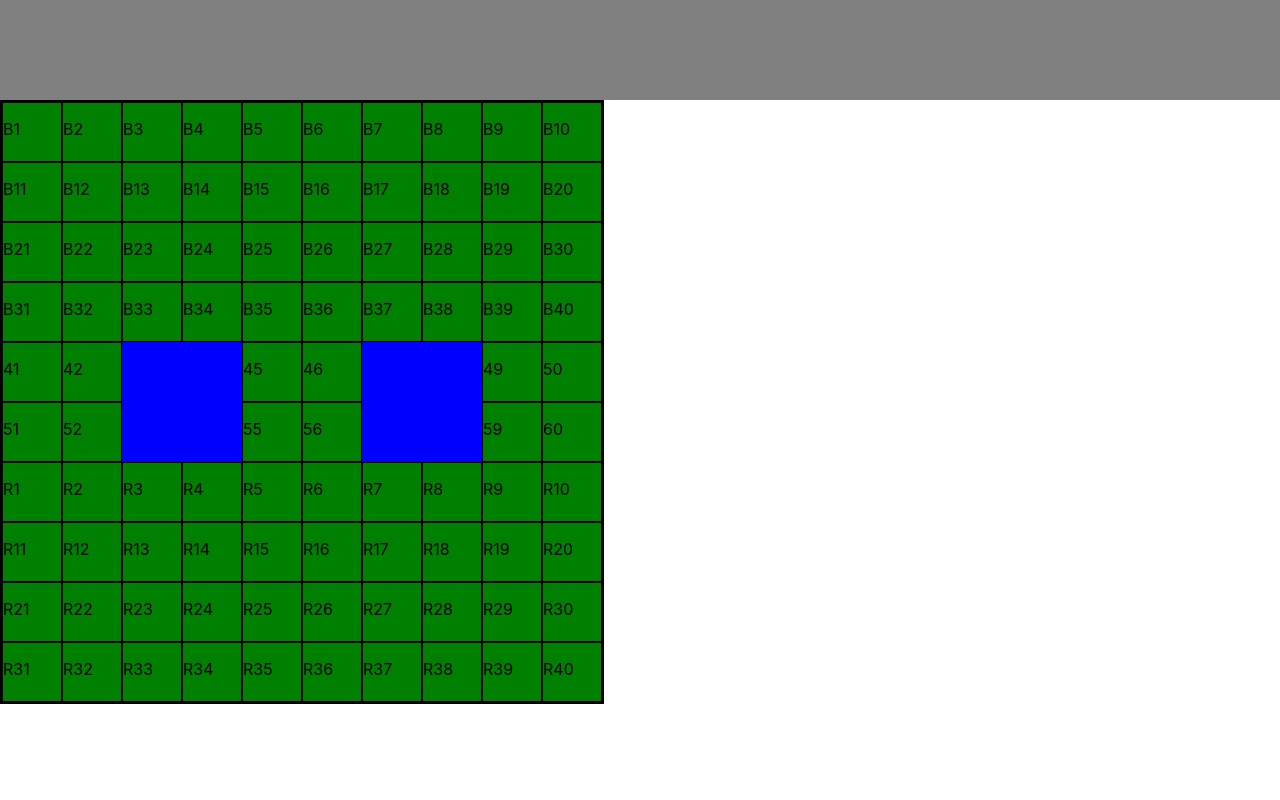
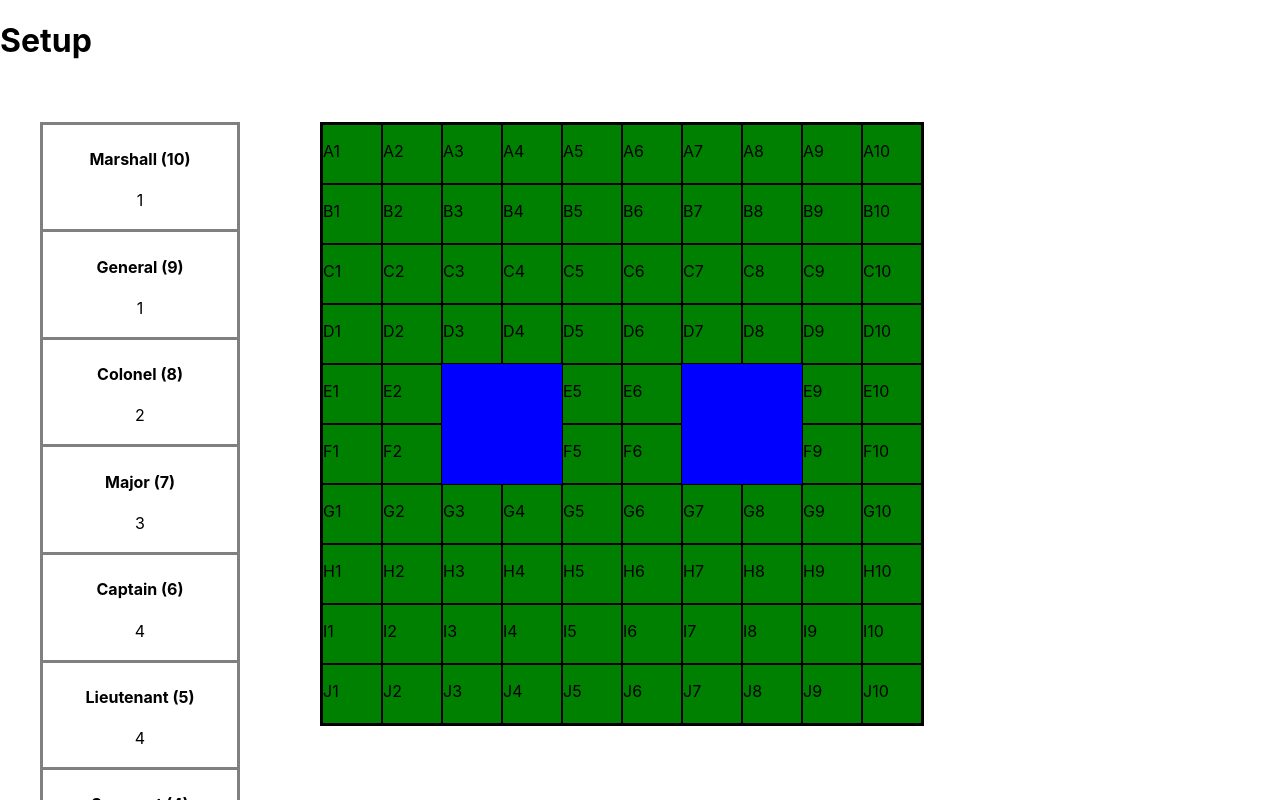
Before and after one commit to weasel-fish/Stratego, a React (Create React App) app: page / in a window 1280 px wide. Shown: the top 800 px of the page. Built offline with nearby package versions, Linux system fonts and the light colour scheme.

Commit message:
Add piece bank

```diff
--- a/src/components/Board.js
+++ b/src/components/Board.js
@@ -1,28 +1,33 @@
 import Space from './Space'
-import WaterTile from './WaterTile'
+import {useState} from 'react'
 
-function Board() {
-    let spaces = []
-    let waterTiles = [43, 44, 47, 48, 53, 54, 57, 58]
-    for(let i = 1; i <= 100; i++) {
-        if(waterTiles.includes(i)) {
-            spaces.push('w' + i)
-        } else {
-            spaces.push(i)
-        }
-    }
+function Board({setSelected}) {
 
-    console.log(spaces)
+    let boardMatrix = [['blue', 'blue', 'blue', 'blue', 'blue', 'blue', 'blue', 'blue', 'blue', 'blue'],
+    ['blue', 'blue', 'blue', 'blue', 'blue', 'blue', 'blue', 'blue', 'blue', 'blue'],
+    ['blue', 'blue', 'blue', 'blue', 'blue', 'blue', 'blue', 'blue', 'blue', 'blue'],
+    ['blue', 'blue', 'blue', 'blue', 'blue', 'blue', 'blue', 'blue', 'blue', 'blue'],
+    [null, null, 'water', 'water', null, null, 'water', 'water', null, null],
+    [null, null, 'water', 'water', null, null, 'water', 'water', null, null],
+    ['red', 'red', 'red', 'red', 'red', 'red', 'red', 'red', 'red', 'red'],
+    ['red', 'red', 'red', 'red', 'red', 'red', 'red', 'red', 'red', 'red'],
+    ['red', 'red', 'red', 'red', 'red', 'red', 'red', 'red', 'red', 'red'],
+    ['red', 'red', 'red', 'red', 'red', 'red', 'red', 'red', 'red', 'red']]
+
+    const [boardCoords, setBoardCoords] = useState(boardMatrix)
 
     return (
         <div id='board'>
-            {spaces.map(space => {
-                if(typeof space != 'string') {
-                    return <Space key={space} num={space > 60 ? `R${space - 60}`: space < 41 ? `B${space}` : space}/>
-                } else {
-                    return <WaterTile key={space}/>
-                }
-            })}
+            {boardCoords[0].map((space, index) => <Space occupant={space} num ={'A' + (index + 1)} />)}
+            {boardCoords[1].map((space, index) => <Space occupant={space} num ={'B' + (index + 1)} />)}
+            {boardCoords[2].map((space, index) => <Space occupant={space} num ={'C' + (index + 1)} />)}
+            {boardCoords[3].map((space, index) => <Space occupant={space} num ={'D' + (index + 1)} />)}
+            {boardCoords[4].map((space, index) => <Space occupant={space} num ={'E' + (index + 1)} />)}
+            {boardCoords[5].map((space, index) => <Space occupant={space} num ={'F' + (index + 1)} />)}
+            {boardCoords[6].map((space, index) => <Space occupant={space} num ={'G' + (index + 1)} />)}
+            {boardCoords[7].map((space, index) => <Space occupant={space} num ={'H' + (index + 1)} />)}
+            {boardCoords[8].map((space, index) => <Space occupant={space} num ={'I' + (index + 1)} />)}
+            {boardCoords[9].map((space, index) => <Space occupant={space} num ={'J' + (index + 1)} />)}
         </div>
     )
 }
--- /dev/null
+++ b/src/components/Piece.js
@@ -0,0 +1,10 @@
+function Piece({num, type}) {
+    return (
+        <div className="piece-container-card">
+            <h4>{type}</h4>
+            <p>{num}</p>
+        </div>
+    )
+}
+
+export default Piece
--- a/src/components/PiecesContainer.js
+++ b/src/components/PiecesContainer.js
@@ -1,6 +1,11 @@
-function PiecesContainer() {
+import Piece
+ from "./Piece"
+function PiecesContainer({bank, setSelected}) {
+
+
     return (
         <div className="pieces">
+            {Object.keys(bank).map(type => <Piece type={type} num={bank[type]}/>)}
         </div>
     )
 }
--- a/src/components/Setup.js
+++ b/src/components/Setup.js
@@ -1,11 +1,34 @@
 import Board from "./Board"
 import PiecesContainer from './PiecesContainer'
+import {useState} from 'react'
 
 function Setup() {
+
+    const [selected, setSelected] = useState(null)
+
+    let pieceBank = {
+        'Marshall (10)' : 1,
+        'General (9)' : 1,
+        'Colonel (8)' : 2,
+        'Major (7)' : 3,
+        'Captain (6)' : 4,
+        'Lieutenant (5)' : 4,
+        'Sergeant (4)' : 4,
+        'Miner (3)' : 5,
+        'Scout (2)' : 8,
+        'Spy (1)' : 1,
+        "Bomb" : 6,
+        "Flag" : 1
+    }
+
+
     return (
         <>
-            <PiecesContainer />
-            <Board />
+            <h1>Setup</h1>
+            <div className='setup'>
+                <PiecesContainer bank={pieceBank} setSelected={setSelected}/>
+                <Board setSelected={setSelected}/>
+            </div>
         </>
     )
 }
--- a/src/components/Space.js
+++ b/src/components/Space.js
@@ -1,10 +1,10 @@
 import {useState} from 'react'
 
-function Space({num}) {
-    const [occupant, setOccupant] = useState(null)
+function Space({num, occupant}) {
+
     return (
-        <div className="space">
-            <p>{num}</p>
+        <div className={occupant == 'water' ? 'water': "space"}>
+            <p>{occupant == 'water' ? null : num}</p>
         </div>
     )
 }
--- a/src/index.css
+++ b/src/index.css
@@ -16,14 +16,15 @@ code {
   display: grid;
   grid-template-columns: repeat(10, 1fr);
   grid-template-rows: repeat(10, 1fr);
-  background-color: green;
   height: 600px;
   width: 600px;
   border: 2px solid black;
+  margin: 40px;
 }
 
 .space {
   border: 1px solid black;
+  background-color: green;
 }
 
 .water {
@@ -32,5 +33,17 @@ code {
 
 .pieces {
   background-color: gray;
-  height: 100px;
+  width: 200px;
+  margin: 40px;
 }
+
+.piece-container-card {
+  text-align: center;
+  padding: 3px;
+  margin: 3px;
+  background-color: white;
+}
+
+.setup {
+  display: flex;
+}
```
Also changed, not shown: src/components/PieceCard.js (added).
